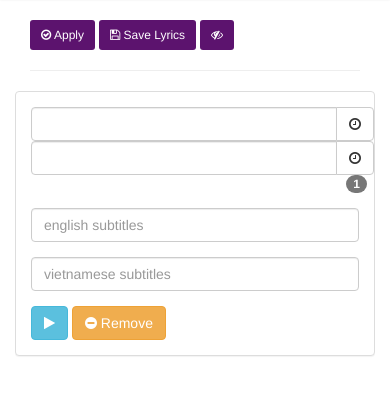
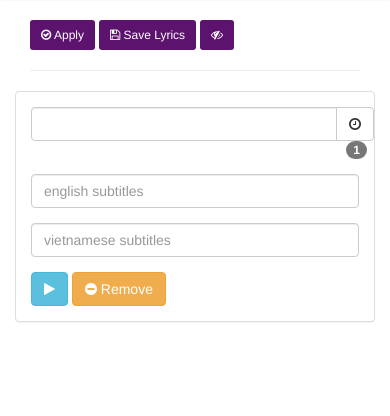
Before and after one commit to cuongnb14/bilyric, a Django app: template bilyric/templates/frontend/update_lyrics.html in a window 390 px wide. Shown: the part 54-470 px from the top of the page. Run offline with Django 3.2, Linux system fonts and the light colour scheme; the template is opened without the code that fills it, so the values that code supplies are empty; parts of the project's set-up code (start-up, migrations or seed data) failed here and were passed over; some libraries are stand-ins or nearby versions.

Commit message:
remove end time input when update lyric

```diff
--- a/bilyric/static/assets/js/generator_subtitles.js
+++ b/bilyric/static/assets/js/generator_subtitles.js
@@ -18,7 +18,7 @@ jQuery(document).ready(function ($) {
             newPanel.show("fast");
         }
         setTimeout(function () {
-            $("#cl-subtitles-container").mCustomScrollbar("scrollTo", "#ps"+pnindex);
+            $("#cl-subtitles-container").mCustomScrollbar("scrollTo", "#ps" + pnindex);
         }, 300)
 
     });
@@ -44,26 +44,40 @@ jQuery(document).ready(function ($) {
         var sub1 = [];
         var sub2 = [];
         var lineId = 0;
+        var preLine1 = null;
+        var preLine2 = null;
         $(".cl-sub-panel").each(function (index) {
             lineId += 1;
             var lineSub1 = {};
             var lineSub2 = {};
+
             lineSub1.id = lineSub2.id = lineId;
             lineSub2.startTime = lineSub1.startTime = $(this).find(".ps-start").val() * 1000;
-            lineSub2.endTime = lineSub1.endTime = $(this).find(".ps-end").val() * 1000;
             lineSub1.text = $(this).find(".ps-sub1").val();
             lineSub2.text = $(this).find(".ps-sub2").val();
-            if (lineSub2.text == ""){
+            if (lineSub2.text == "") {
                 lineSub2.text = "...";
             }
-            sub1.push(lineSub1);
-            sub2.push(lineSub2);
+            if (preLine1 == null) {
+                preLine1 = lineSub1;
+                preLine2 = lineSub2;
+            } else {
+                preLine1.endTime = preLine2.endTime = lineSub2.startTime;
+                sub1.push(preLine1);
+                sub2.push(preLine2);
+                preLine1 = lineSub1;
+                preLine2 = lineSub2;
+            }
         });
+        preLine1.endTime = preLine2.endTime = player.getTimeSong() * 1000;
+        sub1.push(preLine1);
+        sub2.push(preLine2);
         var subtitles = {
             sub1: parser.toSrt(sub1),
             sub2: parser.toSrt(sub2)
         };
         subtitleHandler.reSetSubtitle(subtitles);
+        toastr["success"]("Subtitles applied");
     });
 
     $("#cl-subtitles-container").on("click", ".ps-remove", function () {
@@ -75,8 +89,7 @@ jQuery(document).ready(function ($) {
     $("#cl-subtitles-container").on("click", ".ps-play", function () {
         var idPanel = $(this).attr("fpn");
         var startTime = $("#" + idPanel).find(".ps-start").val();
-        console.log(startTime);
-        subtitleHandler.player.playAt(parseInt(startTime));
+        subtitleHandler.player.playAt(parseInt(startTime) - 2);
     });
     $("#cl-subtitles-container").on("click", ".ps-start-btn", function () {
         $(this).closest(".cl-sub-panel").find(".ps-start").val(player.getCurrentTime());
@@ -91,6 +104,6 @@ jQuery(document).ready(function ($) {
         theme: "dark",
         mouseWheelPixels: 150,
         scrollButtons: {enable: true, scrollAmount: 35},
-        keyboard:{ enable: true },
+        keyboard: {enable: true},
     });
 });
--- a/bilyric/static/assets/js/subtitle.js
+++ b/bilyric/static/assets/js/subtitle.js
@@ -1,13 +1,17 @@
 pnindex = 1;
 isMobile = (/android|webos|iphone|ipad|ipod|blackberry|iemobile|opera mini/i.test(navigator.userAgent.toLowerCase()));
 function PlayerAdapter(playerFrame) {
+    this.timeSong = 0;
+
     this.playerFrame = playerFrame;
 
     this.getTimeSong = function () {
-        var dtime = this.playerFrame.document.getElementsByClassName('jp-duration')[0].textContent;
-        dtime = dtime.split(":");
-        durationTime = parseInt(dtime[0]) * 60 + parseInt(dtime[1]);
-        return durationTime;
+        if(this.timeSong == 0){
+            var dtime = this.playerFrame.document.getElementsByClassName('jp-duration')[0].textContent;
+            dtime = dtime.split(":");
+            this.timeSong = parseInt(dtime[0]) * 60 + parseInt(dtime[1]);
+        }
+        return this.timeSong;
     };
 
     this.getCurrentTime = function () {
@@ -116,7 +120,7 @@ function Subtitles(subtitles) {
 
     this.isInIndex = function (time, index) {
         try {
-            return time > this.sub1.lines[index].start.abtime && time < this.sub1.lines[index].end.abtime;
+            return time >= this.sub1.lines[index].start.abtime && time < this.sub1.lines[index].end.abtime;
         } catch (err) {
             return false;
         }
--- a/bilyric/templates/frontend/update_lyrics.html
+++ b/bilyric/templates/frontend/update_lyrics.html
@@ -97,7 +97,7 @@
                     <div id="ps1" class="panel panel-default cl-sub-panel">
                         <div class="panel-body">
                             <div class="row form-group">
-                                <div class="col-md-5 cl-input">
+                                <div class="col-md-6 cl-input">
                                     <div class="input-group">
                                         <input type="number" step="0.4" class="form-control ps-start">
                                           <span class="input-group-btn">
@@ -107,16 +107,16 @@
                                           </span>
                                     </div>
                                 </div>
-                                <div class="col-md-5 cl-input">
-                                    <div class="input-group">
-                                        <input type="number" step="0.4" class="form-control ps-end">
-                                          <span class="input-group-btn">
-                                                <button class="btn btn-default ps-end-btn" type="button"><i
-                                                        class="fa fa-clock-o"
-                                                        aria-hidden="true"></i></button>
-                                          </span>
-                                    </div>
-                                </div>
+{#                                <div class="col-md-5 cl-input">#}
+{#                                    <div class="input-group">#}
+{#                                        <input type="number" step="0.4" class="form-control ps-end">#}
+{#                                          <span class="input-group-btn">#}
+{#                                                <button class="btn btn-default ps-end-btn" type="button"><i#}
+{#                                                        class="fa fa-clock-o"#}
+{#                                                        aria-hidden="true"></i></button>#}
+{#                                          </span>#}
+{#                                    </div>#}
+{#                                </div>#}
                                 <span class="badge badge-success pull-right ps-order" style="margin-right: 7px">1</span>
                             </div>
                             <div class="row form-group">
```
